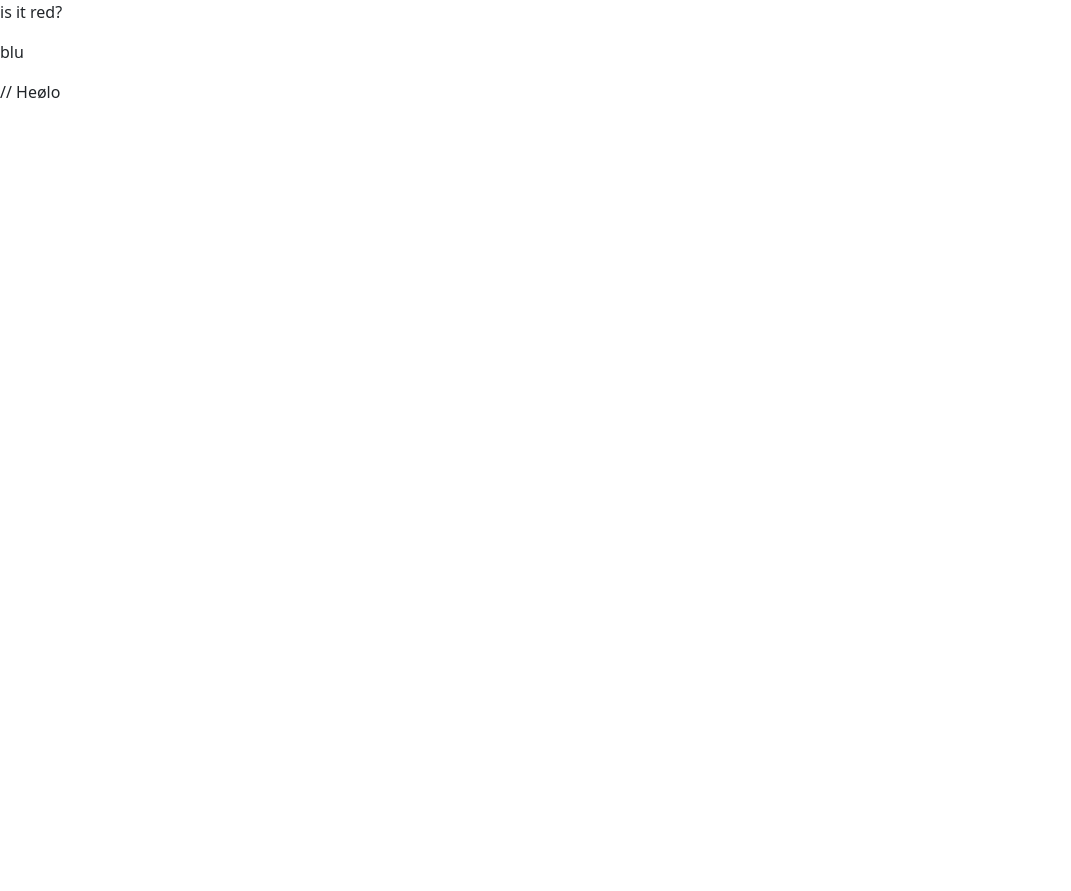
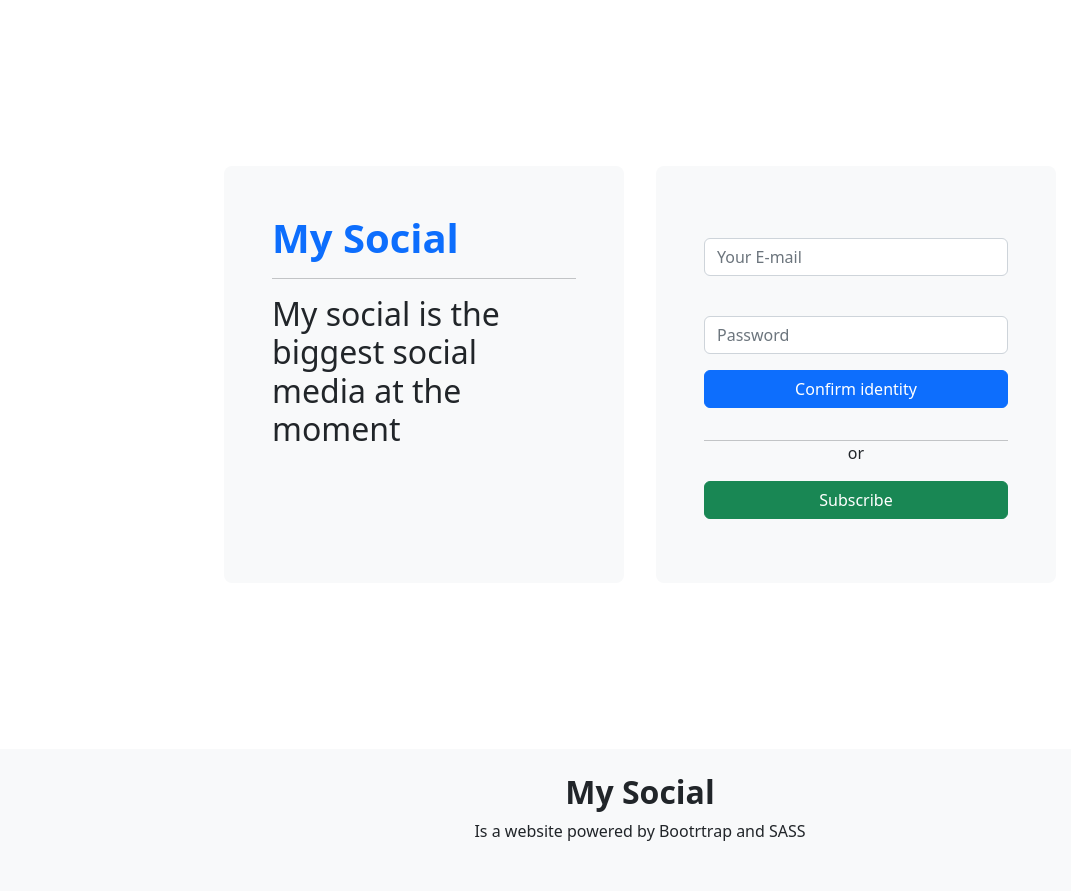
Before and after one commit to corrado1982/socialMedia-JS2-CA, a website: page index.html in a window 1280 px wide. Shown: the whole page, without its empty margins (0-1071 px from the left). Before the commit the page ends 800 px from the top, so only its background shows below. Drawn offline with nearby package versions, Linux system fonts and the light colour scheme.

Commit message:
setting folders
and populated the main index with the one used on framework assignment... need still to modity some things to use it

```diff
--- a/index.html
+++ b/index.html
@@ -17,10 +17,71 @@
       crossorigin="anonymous"
     /> -->
   </head>
-  <body>
-    <p class="text-para">is it red?</p>
-    <p class="text-para">blu</p>
-    // Heølo
+  <body class="bg-color">
+    <div class="m-5">
+      <div class="container" style="margin: 150px auto">
+        <div class="row justify-content-center flex-wrap mt-5">
+          <div class="col-6 m-3 p-5 bg-light rounded-3" style="width: 400px">
+            <h1 class="text-primary fs-1 fw-bold">My Social</h1>
+            <hr />
+            <h2 class="fw-normal">
+              My social is the biggest social media at the moment
+            </h2>
+          </div>
+          <div class="col-6 m-3 p-5 bg-light rounded-3" style="width: 400px">
+            <div class="">
+              <form
+                action="/profile"
+                class="row g-3 d-flex flex-column needs-validation"
+              >
+                <div class="col-auto">
+                  <label for="email"></label>
+                  <input
+                    type="email"
+                    class="form-control"
+                    id="email"
+                    placeholder="Your E-mail"
+                    required
+                  />
+                </div>
+                <div class="col-auto">
+                  <label for="inputPassword2" class="form-label"></label>
+                  <input
+                    type="password"
+                    class="form-control"
+                    id="inputPassword2"
+                    placeholder="Password"
+                    minlength="8"
+                    required
+                  />
+                </div>
+                <div class="col-auto">
+                  <button type="submit" class="btn btn-primary mb-3 w-100">
+                    Confirm identity
+                  </button>
+                </div>
+                <div>
+                  <hr class="m-0" />
+                  <p class="text-center m-0">or</p>
+                </div>
+
+                <div class="col-auto">
+                  <button type="submit" class="btn btn-success mb-3 w-100">
+                    Subscribe
+                  </button>
+                </div>
+              </form>
+            </div>
+          </div>
+        </div>
+      </div>
+    </div>
+    <footer class="bg-light mt-5">
+      <div class="text-center">
+        <h2 class="text-dark pt-4 fw-bold">My Social</h2>
+        <p class="m-0 pb-5">Is a website powered by Bootrtrap and SASS</p>
+      </div>
+    </footer>
     <script
       defer
       src="https://cdn.jsdelivr.net/npm/bootstrap@5.2.0-beta1/dist/js/bootstrap.bundle.min.js"
```
Also changed, not shown: profile/edit/index.html (added), profile/index.html (added), profile/login/index.html (added), profile/register/index.html (added), src/js/api/constants.mjs (added), src/js/index.mjs (added).
